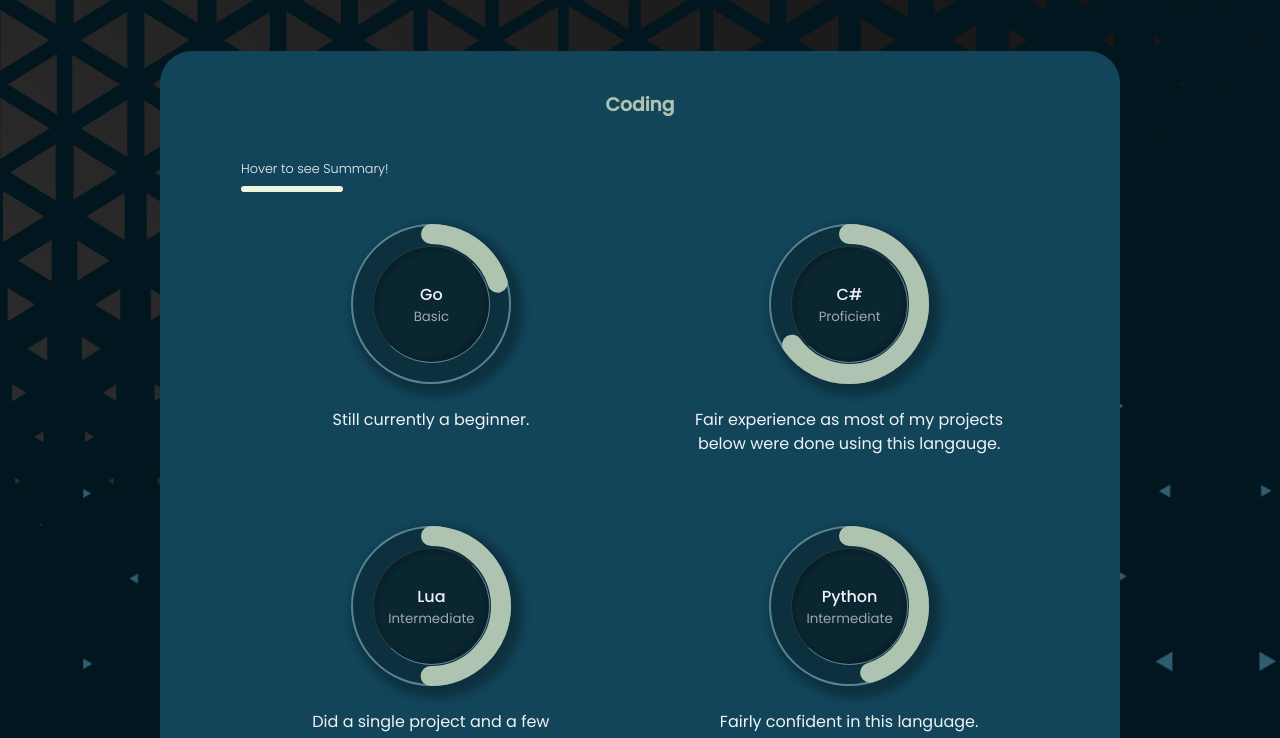
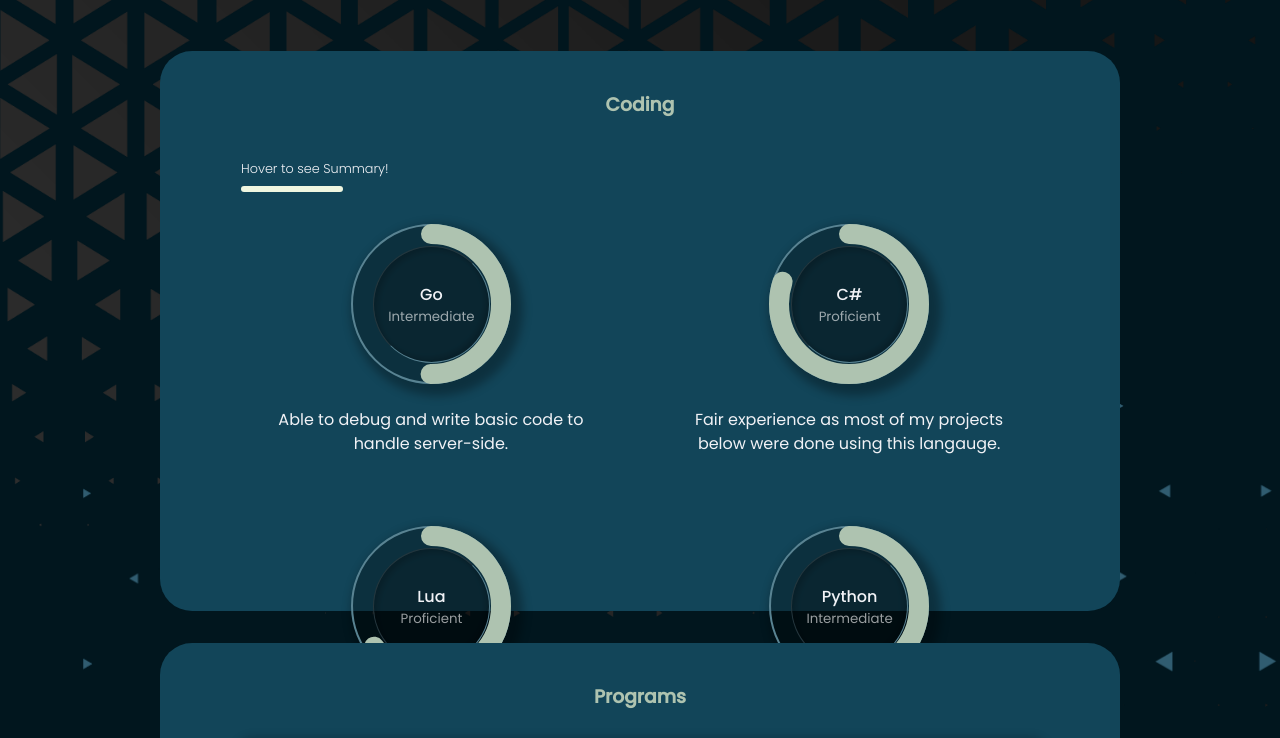
Before and after one commit to ProcessedCarbon/personal_portfolio, a React (Create React App) app: page / in a window 1280 px wide. Shown: the part 2000-2738 px from the top of the page. Built offline with nearby package versions, Linux system fonts and the light colour scheme.

Commit message:
Fixed bug on scrolling

```diff
--- a/src/components/experience/Experience.jsx
+++ b/src/components/experience/Experience.jsx
@@ -1,4 +1,4 @@
-import React from 'react'
+import React, {useEffect} from 'react'
 import './experience.css'
 import {BsFileEarmarkCheckFill} from 'react-icons/bs'
 import Skillbar from './Skillbar.jsx'
@@ -16,6 +16,11 @@ const skillBarOptions = {
 const Experience = () => {
 	const {ref: exp_ref, inView: elementVisibility} = useInView(skillBarOptions);
   const {ref: exp_container_ref, inView: containerVisibility} = useInView(observerOptions);
+  const scroller = document.querySelector(".experience_content-coding");
+
+  const handleScroll = (e) => {
+    scroller.scrollTop = 0;
+  };
 
   return (
     <section id='experience'>
@@ -33,20 +38,20 @@ const Experience = () => {
             <div className='transition-line'></div>
           </div>
 
-          <div className="experience_content-coding" ref={exp_ref}>
+          <div className="experience_content-coding" ref={exp_ref} onMouseLeave={handleScroll}>
             {/* SHOWN START */}
             <div className="shown">
               {/* REACT */}
               <article className="experience_details">
-                <Skillbar className='skill-bar' skillname='Go' skilllevel='Basic' skillvalue={`${elementVisibility}` === 'true' ? '20' : '0'}/>
+                <Skillbar className='skill-bar' skillname='Go' skilllevel='Intermediate' skillvalue={`${elementVisibility}` === 'true' ? '50' : '0'}/>
                 <p className='text-light'>
-                  Still currently a beginner.
+                  Able to debug and write basic code to handle server-side.
                 </p>
               </article>
 
               {/* C# */}
               <article className="experience_details">
-                <Skillbar className='skill-bar' skillname='C#' skilllevel='Proficient' skillvalue={`${elementVisibility}` === 'true' ? '65' : '0'}/>
+                <Skillbar className='skill-bar' skillname='C#' skilllevel='Proficient' skillvalue={`${elementVisibility}` === 'true' ? '80' : '0'}/>
                 <p className='text-light'>
                   Fair experience as most of my projects below were done using this langauge.
                 </p>
@@ -54,34 +59,40 @@ const Experience = () => {
 
               {/* Java */}
               <article className="experience_details">
-                <Skillbar className='skill-bar' skillname='Lua' skilllevel='Intermediate' skillvalue={`${elementVisibility}` === 'true' ? '50' : '0'}/>
+                <Skillbar className='skill-bar' skillname='Lua' skilllevel='Proficient' skillvalue={`${elementVisibility}` === 'true' ? '65' : '0'}/>
                 <p className='text-light'>
-                  Did a single project and a few assessments.
+                  Implement client-side features, coding of UI, debugging as well as interfacing with server-side.
                 </p>
               </article>
 
               {/* Python */}
               <article className="experience_details">
-                <Skillbar className='skill-bar' skillname='Python' skilllevel='Intermediate' skillvalue={`${elementVisibility}` === 'true' ? '45' : '0'}/>
+                <Skillbar className='skill-bar' skillname='Python' skilllevel='Intermediate' skillvalue={`${elementVisibility}` === 'true' ? '55' : '0'}/>
                 <p className='text-light'>
-                  Fairly confident in this language.
+                  Did some data visualisations, model training and interfacing on RasberryPi in school.
                 </p>
               </article>
             </div>
             {/*SHOWN END */}
             <div className="hidden">
+              <h5>School</h5>
               <p>
-                Most of my experience in coding has been in making games. It was only after I
-                enrolled in University was I exposed to the various different applications of
-                it. From there I began to do my own research and tried out different applications
-                (one of it being this website). Though I am still very much inexperienced, I have a
-                strong interest in it would dabble in it during my spare time.
+                Most of my experience has been school projects in polytechnic where I made numerous amounts of
+                games in my time there. The most notable ones(can be seen below) are bigger in scale and took the majority
+                of the school year to complete. These projects required me to work in teams, learn new skills, take a creative
+                approach to problem solving as well as effectively manage my tasks and time.
+              </p>
+              <h5>Internships</h5>
+              <p>
+                I did 2 internships one at <b>Neeuro</b> and <b>UDREAM Entertainment</b>. While I was at Neeuro I was mainly tasked with software
+                testing and prototyping of new ideas. This showed me the gaps in my knowledge and experience, as well as gave me an
+                opportunity to experience first-hand the SDLC and Agile.
               </p>
               <p>
-                I prefer practical over theory most of the time and thus almost always prefer building/
-                making something. However, I do understand that coding is heavily theoritical subject and
-                requires a certain level of understanding about the technicalities and thus, ever so reluctantly
-                do do my readings on certain aspects at times.
+                At <b>UDREAM</b> I was given the opportunity to debug and implement new features for the game. During my time there
+                I became proficient in version control, debugging and feature implementation and integration. I also learnt the
+                effectiveness of code reviews and understood the concept of maximum change of a system through minimum impact on
+                the code base.
               </p>
             </div>
           </div>
--- a/src/components/experience/experience.css
+++ b/src/components/experience/experience.css
@@ -32,6 +32,9 @@
 }
 .transition-group > h5::after{
     content: ' Summary!';
+}
+.experience_coding{
+    height: 70dvh;
 }
 .experience_coding:hover > .transition-group h5{
     padding-left: 83%;
@@ -126,7 +129,7 @@
 }
 
 .experience_coding:hover .hidden{
-    top: -90%;
+    top: -100%;
     opacity: 1;
     filter: blur(0px);
     visibility: visible;
```
